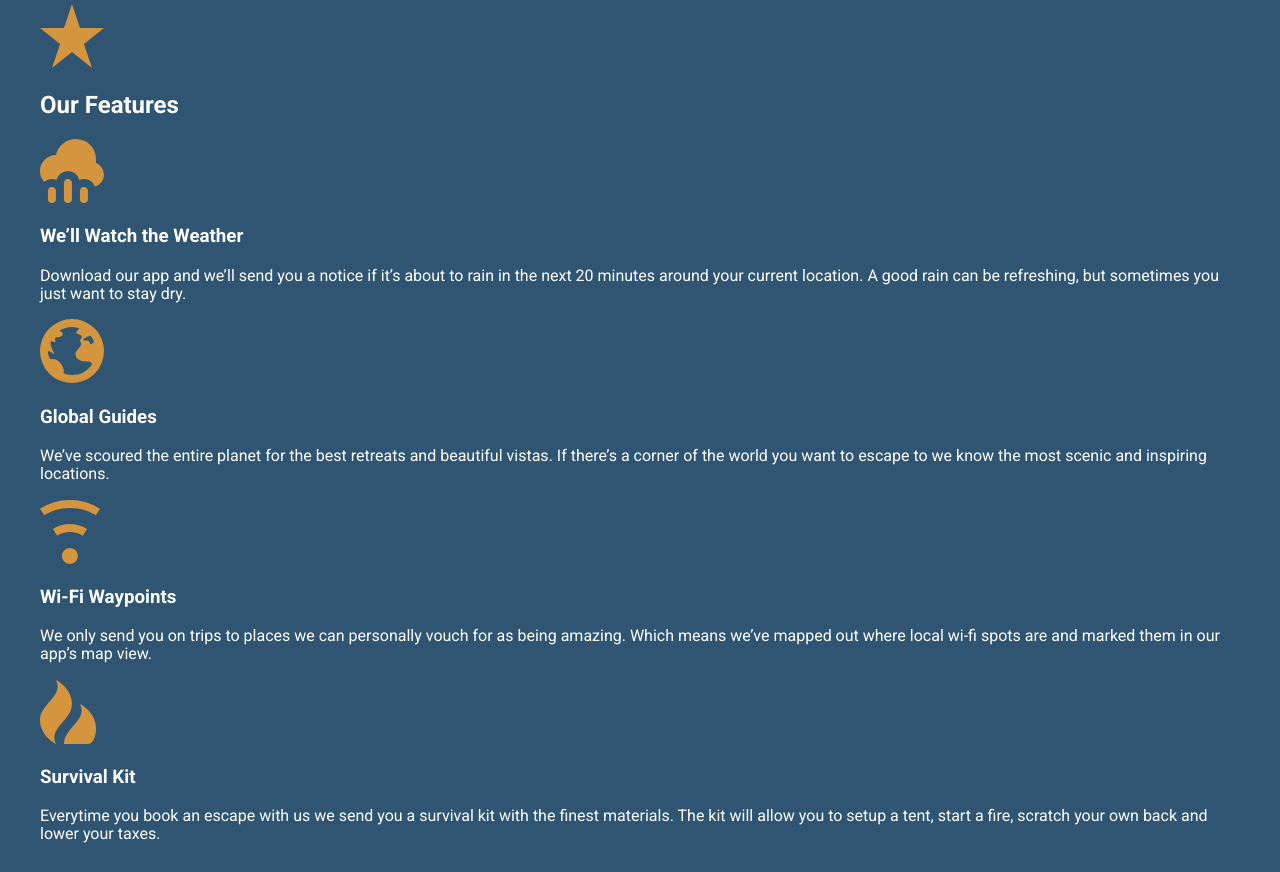
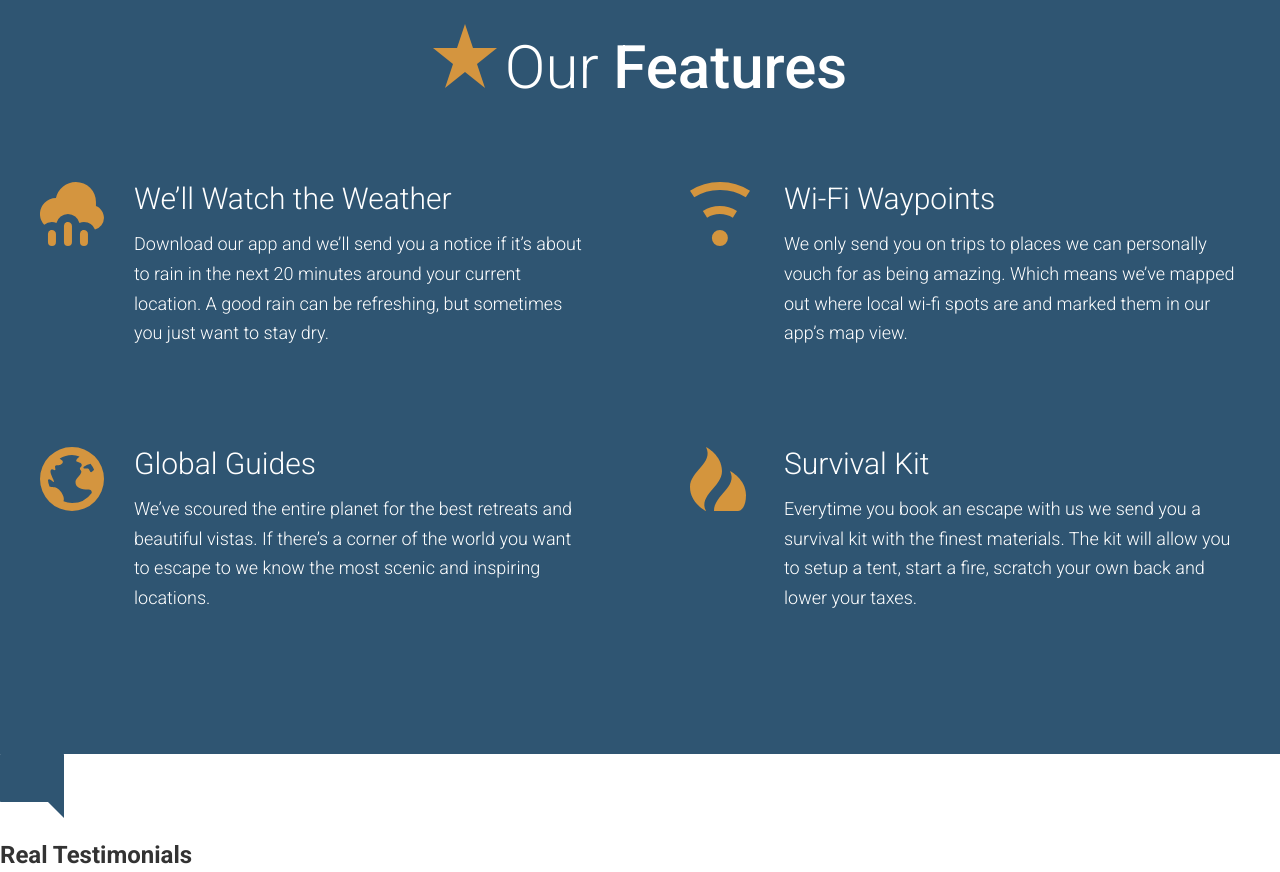
Before and after one commit to digitalprocess/site-template, a website: page app/index.html in a window 1280 px wide. Shown: the part 2281-3153 px from the top of the page. Drawn offline with Linux system fonts and the light colour scheme.

Commit message:
features section styles

```diff
--- /dev/null
+++ b/app/assets/styles/modules/_feature-item.css
@@ -0,0 +1,16 @@
+.feature-item {
+	padding-left: 94px;
+	padding-bottom: 2.5rem;
+	position: relative;
+
+	&__icon {
+		position: absolute;
+		left: 0;
+	}
+
+	&__title {
+		font-size: 1.875rem;
+		font-weight: 300;
+		margin-bottom: .8rem;
+	}
+}
--- a/app/assets/styles/modules/_generic-content-container.css
+++ b/app/assets/styles/modules/_generic-content-container.css
@@ -1,7 +1,8 @@
 .generic-content-container {
 	p {
+		font-weight: 300;
 		line-height: 1.65;
-		margin: 1.8rem 0;
+		margin: 0 0 1.8rem 0;
 
 		@mixin atSmall {
 			font-size: 1.125rem;
--- a/app/assets/styles/modules/_row.css
+++ b/app/assets/styles/modules/_row.css
@@ -8,8 +8,16 @@
 		margin-right: -65px;
 	}
 
+	&--gutters-large {
+		margin-right: -100px;
+	}
+
 	&--gutters > div {
 		padding-right: 65px;
+	}
+
+	&--gutters-large > div {
+		padding-right: 100px;
 	}
 
 	&__b-margin-until-medium {
@@ -30,6 +38,11 @@
 			width: 37%;
 		}
 
+		&__medium-6 {
+			float: left;
+			width: 50%;
+		}
+
 		&__medium-8 {
 			float: left;
 			width: 66.66%;
--- /dev/null
+++ b/app/assets/styles/modules/_section-title.css
@@ -0,0 +1,27 @@
+.section-title {
+	font-size: 2.55rem;
+	font-weight: 300;
+	text-align: center;
+
+	@mixin atSmall {
+		font-size: 3.75rem;
+	}
+
+	strong {
+		font-weight: 500;
+	}
+
+	&__icon {
+		display: block;
+		margin-left: auto;
+		margin-right: auto;
+		margin-bottom: .6rem;
+
+		@mixin atSmall {
+			margin-right: .5rem;
+			margin-left: 0;
+			margin-bottom: 0;
+			display: inline-block;
+		}
+	}
+}
--- a/app/assets/styles/styles.css
+++ b/app/assets/styles/styles.css
@@ -9,3 +9,5 @@
 @import "modules/_headline";
 @import "modules/_row";
 @import "modules/_generic-content-container";
+@import "modules/_section-title";
+@import "modules/_feature-item";
--- a/app/index.html
+++ b/app/index.html
@@ -69,24 +69,36 @@
 
 		<div id="features" class="page-section page-section--blue">
 			<div class="wrapper">
-				<img src="assets/images/icons/star.svg">
-				<h2>Our Features</h2>
 
-				<img src="assets/images/icons/rain.svg">
-				<h3>We&rsquo;ll Watch the Weather</h3>
-				<p>Download our app and we&rsquo;ll send you a notice if it&rsquo;s about to rain in the next 20 minutes around your current location. A good rain can be refreshing, but sometimes you just want to stay dry.</p>
+				<h2 class="section-title"><img class="section-title__icon" src="assets/images/icons/star.svg">Our <strong>Features</strong></h2>
 
-				<img src="assets/images/icons/globe.svg">
-				<h3>Global Guides</h3>
-				<p>We&rsquo;ve scoured the entire planet for the best retreats and beautiful vistas. If there&rsquo;s a corner of the world you want to escape to we know the most scenic and inspiring locations.</p>
+				<div class="row row--gutters-large generic-content-container">
+					<div class="row__medium-6">
+						<div class="feature-item">
+							<img class="feature-item__icon" src="assets/images/icons/rain.svg">
+							<h3 class="feature-item__title">We&rsquo;ll Watch the Weather</h3>
+							<p>Download our app and we&rsquo;ll send you a notice if it&rsquo;s about to rain in the next 20 minutes around your current location. A good rain can be refreshing, but sometimes you just want to stay dry.</p>
+						</div>
+						<div class="feature-item">
+							<img class="feature-item__icon" src="assets/images/icons/globe.svg">
+							<h3 class="feature-item__title">Global Guides</h3>
+							<p>We&rsquo;ve scoured the entire planet for the best retreats and beautiful vistas. If there&rsquo;s a corner of the world you want to escape to we know the most scenic and inspiring locations.</p>
+						</div>
+					</div>
+					<div class="row__medium-6">
+						<div class="feature-item">
+							<img class="feature-item__icon" src="assets/images/icons/wifi.svg">
+							<h3 class="feature-item__title">Wi-Fi Waypoints</h3>
+							<p>We only send you on trips to places we can personally vouch for as being amazing. Which means we&rsquo;ve mapped out where local wi-fi spots are and marked them in our app&rsquo;s map view.</p>
+						</div>
 
-				<img src="assets/images/icons/wifi.svg">
-				<h3>Wi-Fi Waypoints</h3>
-				<p>We only send you on trips to places we can personally vouch for as being amazing. Which means we&rsquo;ve mapped out where local wi-fi spots are and marked them in our app&rsquo;s map view.</p>
-
-				<img src="assets/images/icons/fire.svg">
-				<h3>Survival Kit</h3>
-				<p>Everytime you book an escape with us we send you a survival kit with the finest materials. The kit will allow you to setup a tent, start a fire, scratch your own back and lower your taxes.</p>
+						<div class="feature-item">
+							<img class="feature-item__icon" src="assets/images/icons/fire.svg">
+							<h3 class="feature-item__title">Survival Kit</h3>
+							<p>Everytime you book an escape with us we send you a survival kit with the finest materials. The kit will allow you to setup a tent, start a fire, scratch your own back and lower your taxes.</p>
+						</div>
+					</div>
+				</div>
 			</div>
 		</div>
 
--- a/app/temp/styles/styles.css
+++ b/app/temp/styles/styles.css
@@ -652,8 +652,16 @@ a {
   margin-right: -65px;
 }
 
+.row--gutters-large {
+  margin-right: -100px;
+}
+
 .row--gutters > div {
   padding-right: 65px;
+}
+
+.row--gutters-large > div {
+  padding-right: 100px;
 }
 
 .row__b-margin-until-medium {
@@ -675,6 +683,11 @@ a {
     width: 37%;
   }
 
+  .row__medium-6 {
+    float: left;
+    width: 50%;
+  }
+
   .row__medium-8 {
     float: left;
     width: 66.66%;
@@ -686,8 +699,9 @@ a {
 }
 
 .generic-content-container p {
+  font-weight: 300;
   line-height: 1.65;
-  margin: 1.8rem 0;
+  margin: 0 0 1.8rem 0;
 }
 
 @media (min-width: 530px) {
@@ -700,3 +714,54 @@ a {
 .generic-content-container p a {
   font-weight: 700;
 }
+
+.section-title {
+	font-size: 2.55rem;
+	font-weight: 300;
+	text-align: center;
+}
+
+@media (min-width: 530px) {
+
+  .section-title {
+    font-size: 3.75rem;
+  }
+}
+
+.section-title strong {
+  font-weight: 500;
+}
+
+.section-title__icon {
+  display: block;
+  margin-left: auto;
+  margin-right: auto;
+  margin-bottom: .6rem;
+}
+
+@media (min-width: 530px) {
+
+  .section-title__icon {
+    margin-right: .5rem;
+    margin-left: 0;
+    margin-bottom: 0;
+    display: inline-block;
+  }
+}
+
+.feature-item {
+	padding-left: 94px;
+	padding-bottom: 2.5rem;
+	position: relative;
+}
+
+.feature-item__icon {
+  position: absolute;
+  left: 0;
+}
+
+.feature-item__title {
+  font-size: 1.875rem;
+  font-weight: 300;
+  margin-bottom: .8rem;
+}
```
